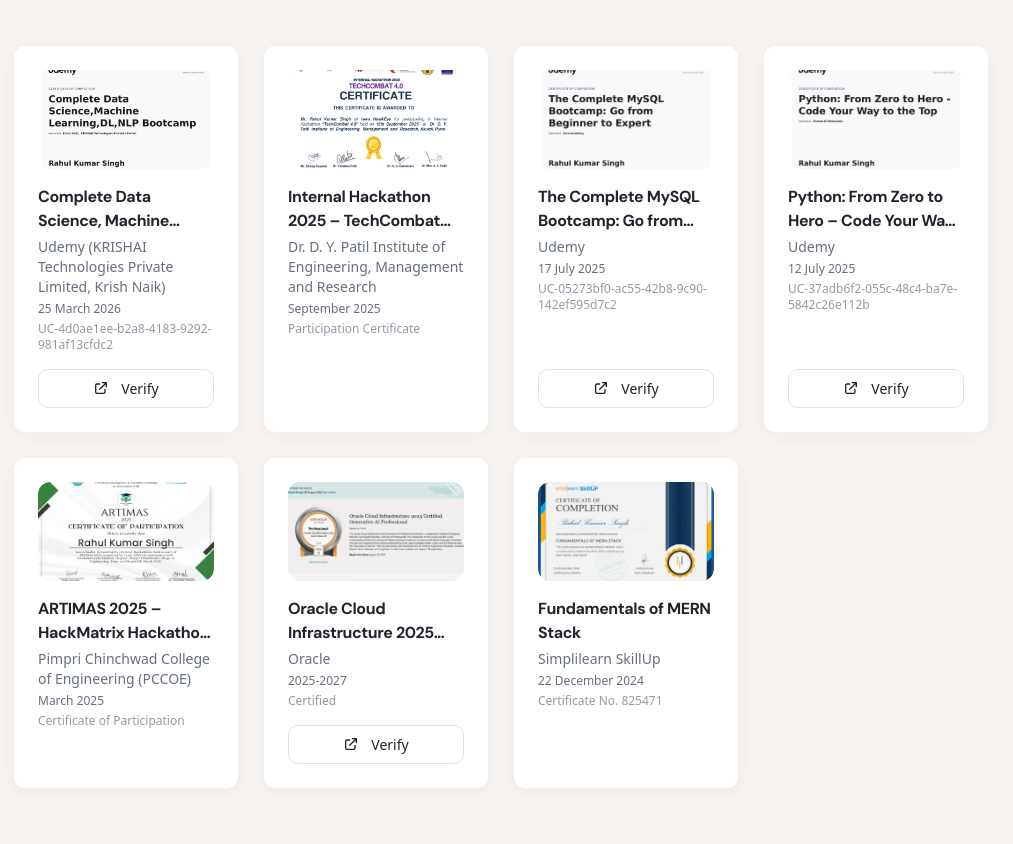
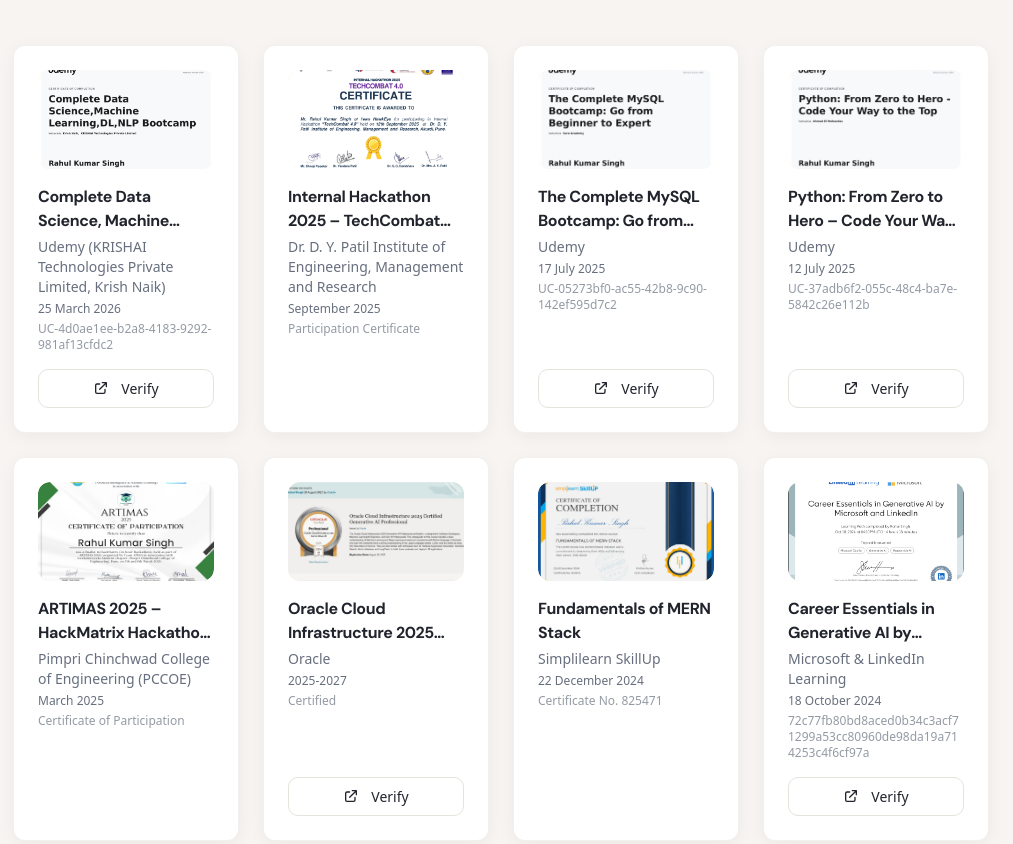
Before and after one commit to 868Rahul/portfolio, a website: page index.html in a window 1280 px wide. Shown: the part 5722-6566 px from the top of the page, without its empty margins (267-1280 px from the left). Drawn offline with nearby package versions, Linux system fonts and the light colour scheme.

Commit message:
Added New certificate of GenAI and fixed the credential wrap issue

```diff
--- a/assets/data/certifications.json
+++ b/assets/data/certifications.json
@@ -53,5 +53,13 @@
     "image": "assets/certificates/Fullstack.png",
     "credentialId": "Certificate No. 825471",
     "verifyLink": ""
+  },
+  {
+  "title": "Career Essentials in Generative AI by Microsoft and LinkedIn",
+  "issuer": "Microsoft & LinkedIn Learning",
+  "date": "18 October 2024",
+  "image": "assets/certificates/gen_ai.png",
+  "credentialId": "72c77fb80bd8aced0b34c3acf71299a53cc80960de98da19a714253c4f6cf97a",
+  "verifyLink": "https://www.linkedin.com/learning/certificates/72c77fb80bd8aced0b34c3acf71299a53cc80960de98da19a714253c4f6cf97a?trk=share_certificate"
   }
 ]
--- a/css/styles.css
+++ b/css/styles.css
@@ -309,6 +309,12 @@
 .certification-card:hover {
   box-shadow: var(--shadow-card);
   transform: translateY(-4px);
+}
+
+.certification-credential-id {
+  overflow-wrap: anywhere;
+  word-break: break-word;
+  hyphens: auto;
 }
 
 /* Image container in certification card - clickable */
--- a/js/script.js
+++ b/js/script.js
@@ -180,7 +180,7 @@
             </h3>
             <p class="text-sm text-muted-foreground mb-1">${escapeHtml(issuer)}</p>
             <p class="text-xs text-muted-foreground mb-1">${escapeHtml(date)}</p>
-            ${credentialId ? `<p class="text-xs text-muted-foreground/70 mb-4">${escapeHtml(credentialId)}</p>` : '<p class="text-xs text-muted-foreground/70 mb-4"></p>'}
+            ${credentialId ? `<p class="text-xs text-muted-foreground/70 mb-4 break-words certification-credential-id">${escapeHtml(credentialId)}</p>` : '<p class="text-xs text-muted-foreground/70 mb-4 certification-credential-id"></p>'}
         </div>
         ${verifyLink && verifyLink !== '' && verifyLink !== '#' ? `
           <a href="${escapeHtml(verifyLink)}" target="_blank" rel="noopener noreferrer"
```
Also changed, not shown: assets/certificates/gen_ai.png (added).
